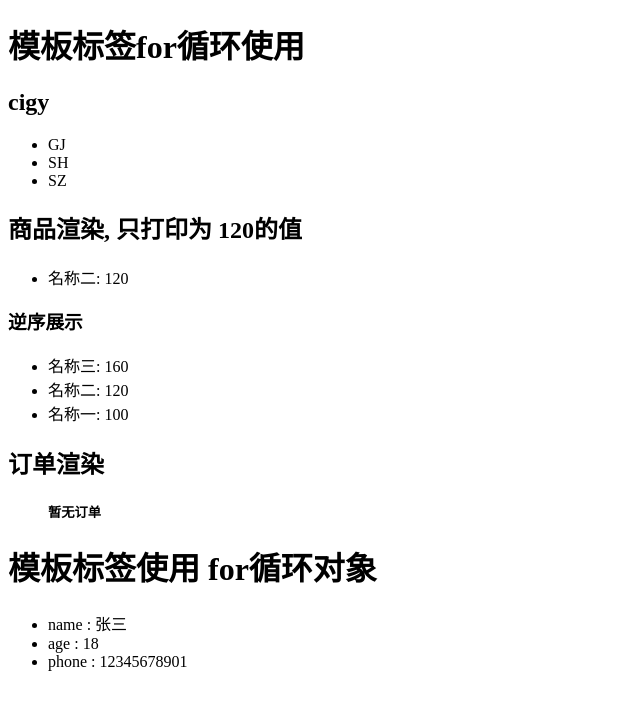
After one commit to zhanghui0228/study, a Django app: a page that uses website/Django/my_study/templates/tag.html in a window 1280 px wide. The commit adds this page. Shown: the top 710 px of the page, without its empty margins (0-640 px from the left). Run offline with Django 3.2, Linux system fonts and the light colour scheme.

Commit message:
模板标签语法使用--{% for {% if {#
Signed-off-by: hui <helloworldhui@163.com>

```diff
--- a/website/Django/my_study/my_study/urls.py
+++ b/website/Django/my_study/my_study/urls.py
@@ -56,6 +56,12 @@ urlpatterns = [
     url('^print/image/$', views.print_image, name='print_image'),
     # 使用class来改写视图
     url('^show/class/$', views.ShowClassView.as_view(), name='show_class'),
+    # 模板引擎选择
+    url(r'^templ/show/$', views.templ_show, name='templ_show'),
+    # 渲染静态图片 + 渲染python中的对象
+    url(r'^templ/images/$', views.templ_images, name='templ_images'),
+    # 模板标签使用
+    url(r'^templ/tag/$', views.templ_tag, name='templ_tag'),
 ]
 # 添加自定义的静态文件目录访问（用户自己上传的一些文件）
 urlpatterns += [
--- a/website/Django/my_study/my_study/views.py
+++ b/website/Django/my_study/my_study/views.py
@@ -198,4 +198,31 @@ def templ_images(request):
     }
     # 渲染list格式的python对象
     list_city = ['GJ', 'SH', 'SZ']
-    return render(request, 'image.html', {'img_url': img_url, "user_info": user_info, "list_city": list_city})
+    # 渲染list嵌套dict格式的python对象
+    list_prods = [
+        {"name": "名称一", "price": 100},
+        {"name": "名称二", "price": 120},
+        {"name": "名称三", "price": 160},
+    ]
+    return render(request, 'image.html', {'img_url': img_url, "user_info": user_info, "list_city": list_city, "list_prods": list_prods})
+
+
+# 模板标签使用
+def templ_tag(request):
+    ''' 模板标签使用 '''
+    # 渲染list格式的python对象
+    list_city = ['GJ', 'SH', 'SZ']
+    # 渲染list嵌套dict格式的python对象
+    list_prods = [
+        {"name": "名称一", "price": 100},
+        {"name": "名称二", "price": 120},
+        {"name": "名称三", "price": 160},
+    ]
+    list_order = []
+    # 标签使用for循环对象 渲染对象dict
+    list_info = {
+        'name': "张三",
+        'age': 18,
+        'phone': 12345678901
+    }
+    return render(request, 'tag.html', {'list_city': list_city, 'list_prods': list_prods, 'list_order': list_order, 'list_info': list_info})
--- /dev/null
+++ b/website/Django/my_study/templates/tag.html
@@ -0,0 +1,59 @@
+<!DOCTYPE html>
+<html lang="en">
+<head>
+    <meta charset="UTF-8">
+    <title>tag</title>
+</head>
+<body>
+    {# 模板标签 for循环 使用 #}
+    <p>
+        <h1>模板标签for循环使用</h1>
+        <h2>cigy</h2>
+        <ul>
+            {% for item in list_city %}
+            <li>
+                {{ item }}
+            </li>
+            {% endfor %}
+        </ul>
+        <h2>商品渲染, 只打印为 120的值</h2>
+        <ul>
+            {% for item in list_prods %}
+                {% if item.price == 120 %}
+                <li>
+                    {{ item.name }}: {{ item.price }}
+                </li>
+                {% endif %}
+            {% endfor %}
+        </ul>
+        <h3>逆序展示</h3>
+            <ul>
+                {% for item in list_prods reversed %}
+                <li>
+                    {{ item.name }}: {{ item.price }}
+                </li>
+            {% endfor %}
+            </ul>
+        <h2>订单渲染</h2>
+        <ol>
+            {% for item in list_order %}
+                <li>{{ item }}</li>
+            {% empty %}
+                <h5>暂无订单</h5>
+            {% endfor %}
+        </ol>
+    </p>
+    {# 模板标签使用 for循环对象,渲染dict #}
+    <p>
+        <h1>模板标签使用 for循环对象</h1>
+        <ul>
+            {% for key, value in list_info.items %}
+            <li>
+                {{ key }} : {{ value }}
+            </li>
+            {% endfor %}
+        </ul>
+    </p>
+
+</body>
+</html>
```
Also changed, not shown: website/Django/my_study/templates/image.html (+8 -0 lines), 1 other file.
